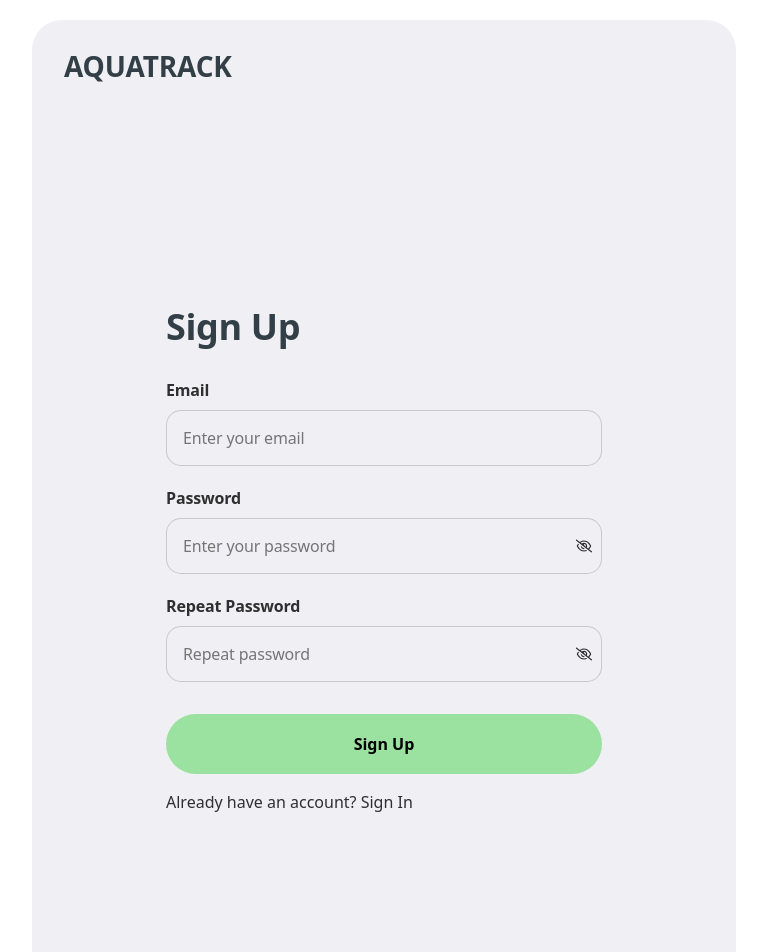
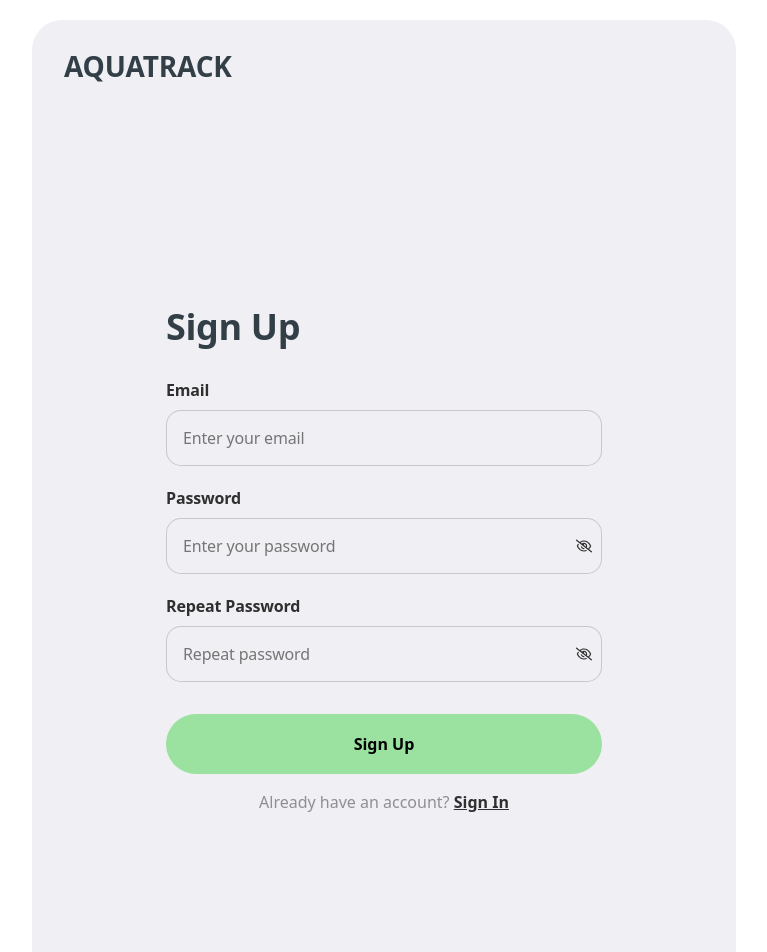
Before and after one commit to Hellcat232/LightningTeam, a React (Vite) app: page /signup in a window 1280 px wide. Shown: the top 952 px of the page, without its empty margins (256-1023 px from the left). Built offline with nearby package versions, Linux system fonts and the light colour scheme.

Commit message:
fix
додано відступи між секціями та змінено стиль тексту у signUp

```diff
--- a/src/components/SignUpForm/SignUpForm.jsx
+++ b/src/components/SignUpForm/SignUpForm.jsx
@@ -137,9 +137,9 @@ const SignUpForm = () => {
         </button>
       </form>
       <div className={styles.signInLinkContainer}>
-        <p className={styles.signInPageText}>
+        <p className={styles.signUpPageText}>
           Already have an account?{" "}
-          <Link to="/signin" className={styles.SignInPageLink}>
+          <Link to="/signin" className={styles.signInPageLink}>
             Sign In
           </Link>
         </p>
--- a/src/components/SignUpForm/SignUpForm.module.css
+++ b/src/components/SignUpForm/SignUpForm.module.css
@@ -110,11 +110,9 @@
     margin-bottom: 16px;
   }
   .signUpPageText {
-    font-size: 14px;
     letter-spacing: -0.01em;
   }
   .signInPageLink {
-    font-size: 14px;
     letter-spacing: -0.01em;
   }
 }
--- a/src/pages/SignInPage/SignInPage.module.css
+++ b/src/pages/SignInPage/SignInPage.module.css
@@ -33,6 +33,7 @@
 @media screen and (min-width: 1440px) {
   .SignInPageWrapper {
     display: flex;
+    gap: 32px;
   }
 
   .SignInPageSection {
--- a/src/pages/SignUpPage/SignUpPage.module.css
+++ b/src/pages/SignUpPage/SignUpPage.module.css
@@ -31,6 +31,7 @@
 @media screen and (min-width: 1440px) {
   .signUpContainer {
     display: flex;
+    gap: 32px;
   }
 
   .SignUpPageSection {
```
